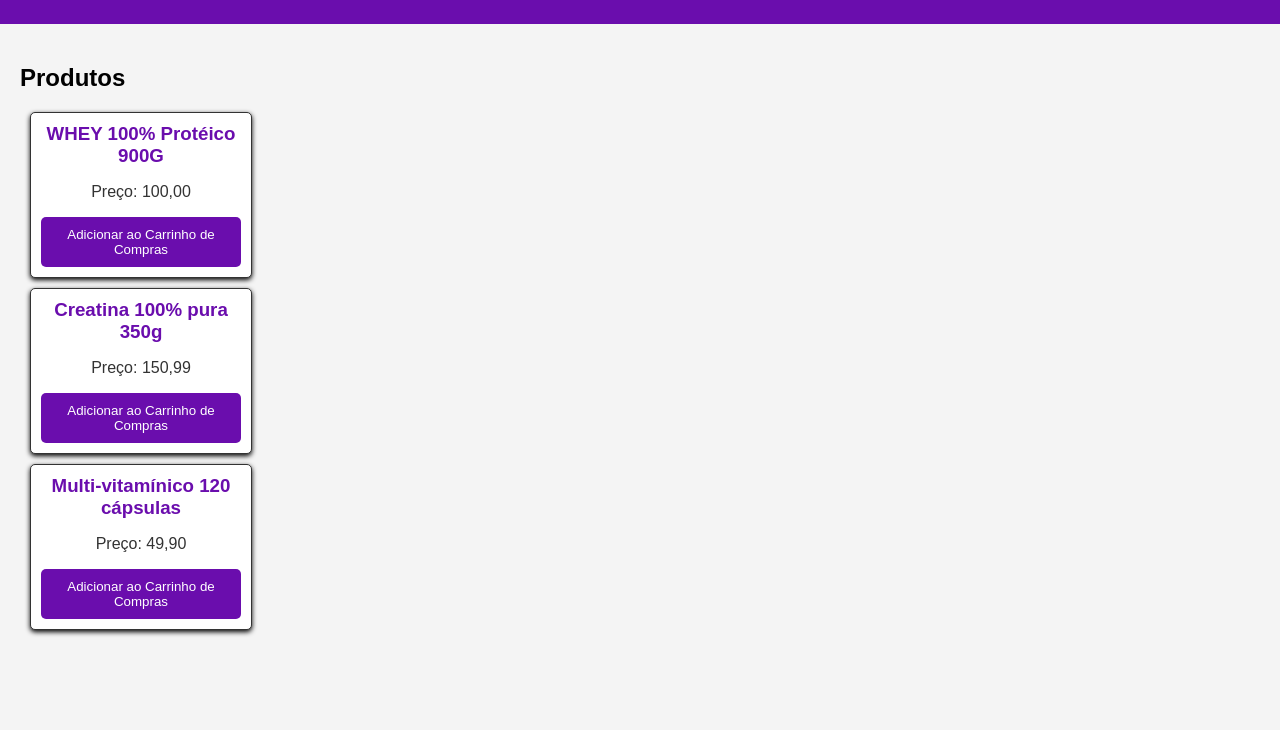
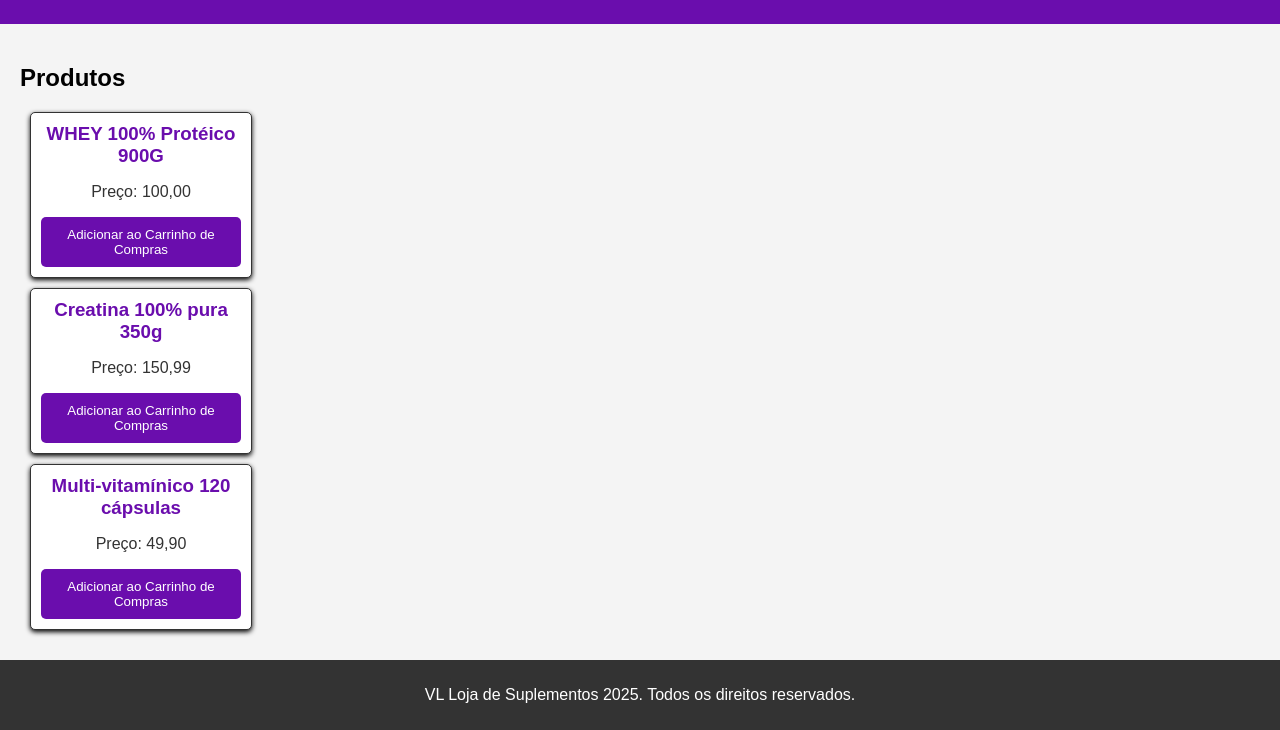
Before and after one commit to anaritabraga/site.suplementos, a plain HTML site: page index.html in a window 1280 px wide. Shown: the part 110-840 px from the top of the page. Before the commit the page ends 800 px from the top, so only its background shows below. Drawn offline with Linux system fonts and the light colour scheme.

Commit message:
Update index.html

```diff
--- a/index.html
+++ b/index.html
@@ -37,8 +37,8 @@
                 <p>Preço: 49,90</p>
                 <button>Adicionar ao Carrinho de Compras</button>
             </div>
-
-     </main>
+         </main>
+        <footer> <p> VL Loja de Suplementos 2025. Todos os direitos reservados.</p></footer>
 
 </body>
 </html>
```
